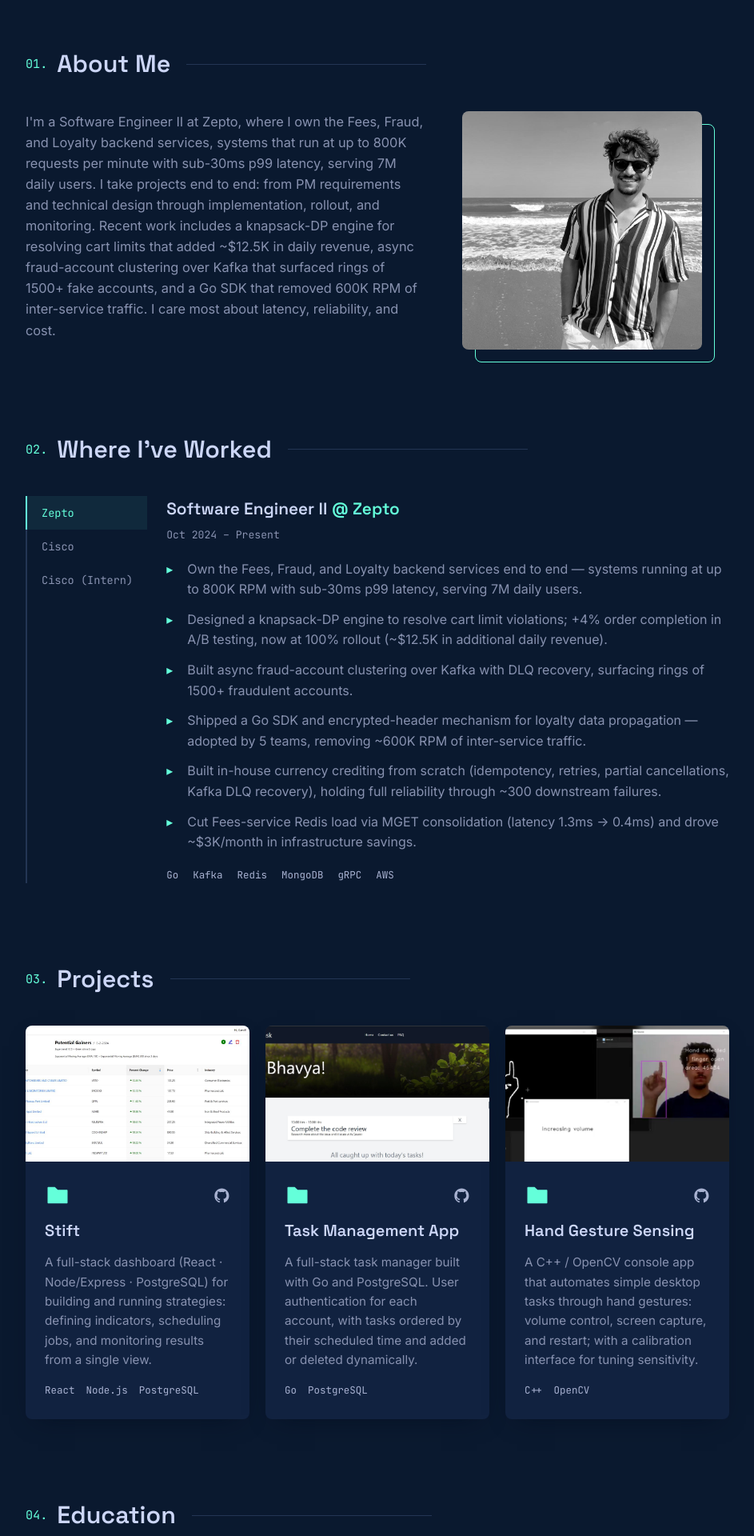
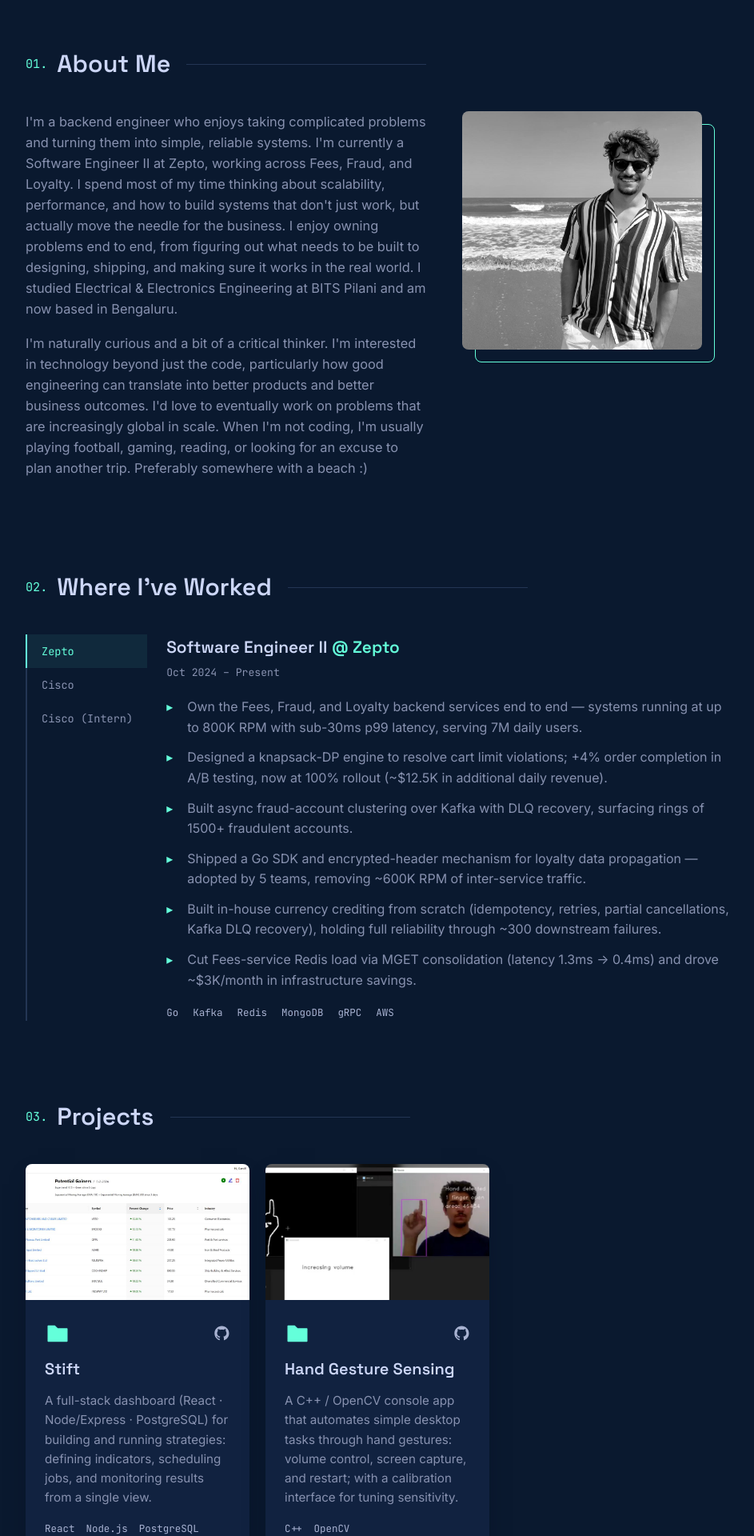
Before and after one commit to GarvitSadhwani/garvitsadhwani.github.io, a React (Create React App) app: page / in a window 1280 px wide. Shown: the part 840-2760 px from the top of the page at 80% size, without its empty margins (168-1111 px from the left). Built offline with nearby package versions, Linux system fonts and the light colour scheme.

Commit message:
Update about section

```diff
--- a/src/data/resume.js
+++ b/src/data/resume.js
@@ -4,9 +4,7 @@
   'https://drive.google.com/file/d/1yka2k0ufyEsrwtQ0FlAAqYsOaExUxR88/view?usp=sharing';
 
 // About section: current work + a personal line.
-export const summary = `I'm a Software Engineer II at Zepto, where I own the Fees, Fraud, and Loyalty backend services, systems that run at up to 800K requests per minute with sub-30ms p99 latency, serving 7M daily users. I take projects end to end: from PM requirements and technical design through implementation, rollout, and monitoring. Recent work includes a knapsack-DP engine for resolving cart limits that added ~$12.5K in daily revenue, async fraud-account clustering over Kafka that surfaced rings of 1500+ fake accounts, and a Go SDK that removed 600K RPM of inter-service traffic. I care most about latency, reliability, and cost.`;
-
-export const aboutPersonal = `I did my dual degree in Electrical & Electronics Engineering at BITS Pilani and I'm currently based in Bengaluru. Away from the keyboard you'll find me playing football, gaming, reading, or planning the next trip, a beach person all the way.`;
+export const summary = `I'm a backend engineer who enjoys taking complicated problems and turning them into simple, reliable systems. I'm currently a Software Engineer II at Zepto, working across Fees, Fraud, and Loyalty. I spend most of my time thinking about scalability, performance, and how to build systems that don't just work, but actually move the needle for the business. I enjoy owning problems end to end, from figuring out what needs to be built to designing, shipping, and making sure it works in the real world. I studied Electrical & Electronics Engineering at BITS Pilani and am now based in Bengaluru. \n\n I'm naturally curious and a bit of a critical thinker. I'm interested in technology beyond just the code, particularly how good engineering can translate into better products and better business outcomes. I'd love to eventually work on problems that are increasingly global in scale. When I'm not coding, I'm usually playing football, gaming, reading, or looking for an excuse to plan another trip. Preferably somewhere with a beach :)`;
 
 // Grouped, summarised roles (Cisco full-time + internships).
 export const experience = [
@@ -60,14 +58,6 @@
     image: 'stift.jpg',
   },
   {
-    title: 'Task Management App',
-    desc:
-      'A full-stack task manager built with Go and PostgreSQL. User authentication for each account, with tasks ordered by their scheduled time and added or deleted dynamically.',
-    tags: ['Go', 'PostgreSQL'],
-    repo: 'https://github.com/GarvitSadhwani/todoApp',
-    image: 'simplitask1.jpg',
-  },
-  {
     title: 'Hand Gesture Sensing',
     desc:
       'A C++ / OpenCV console app that automates simple desktop tasks through hand gestures: volume control, screen capture, and restart; with a calibration interface for tuning sensitivity.',
```
